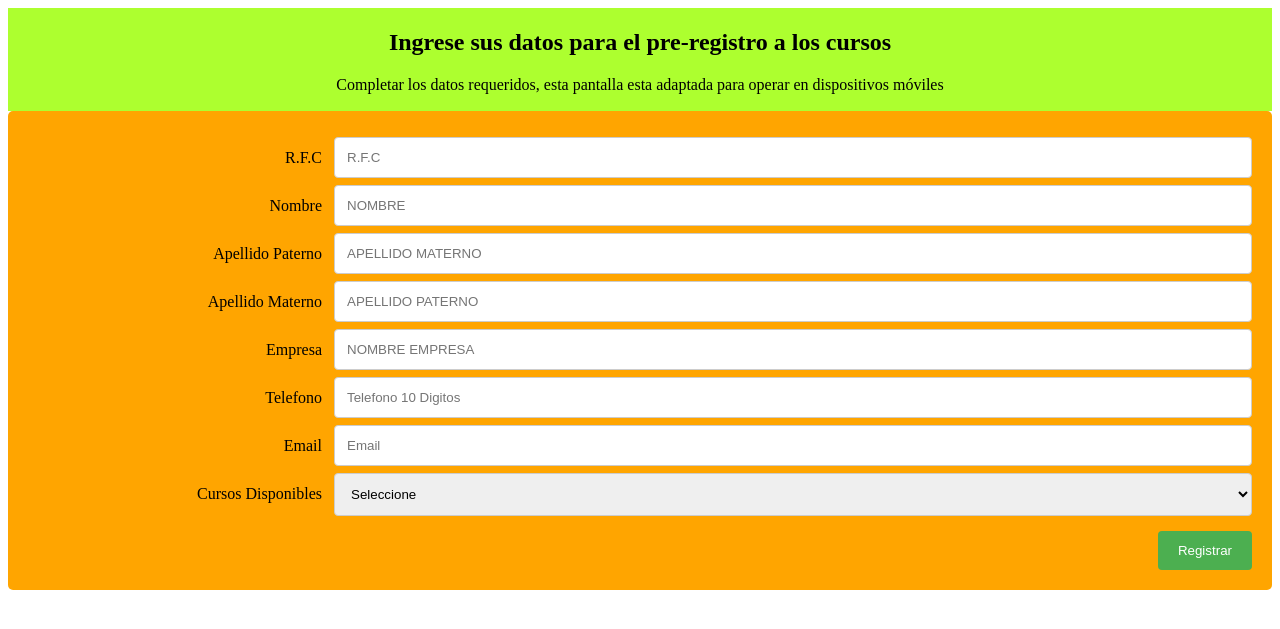
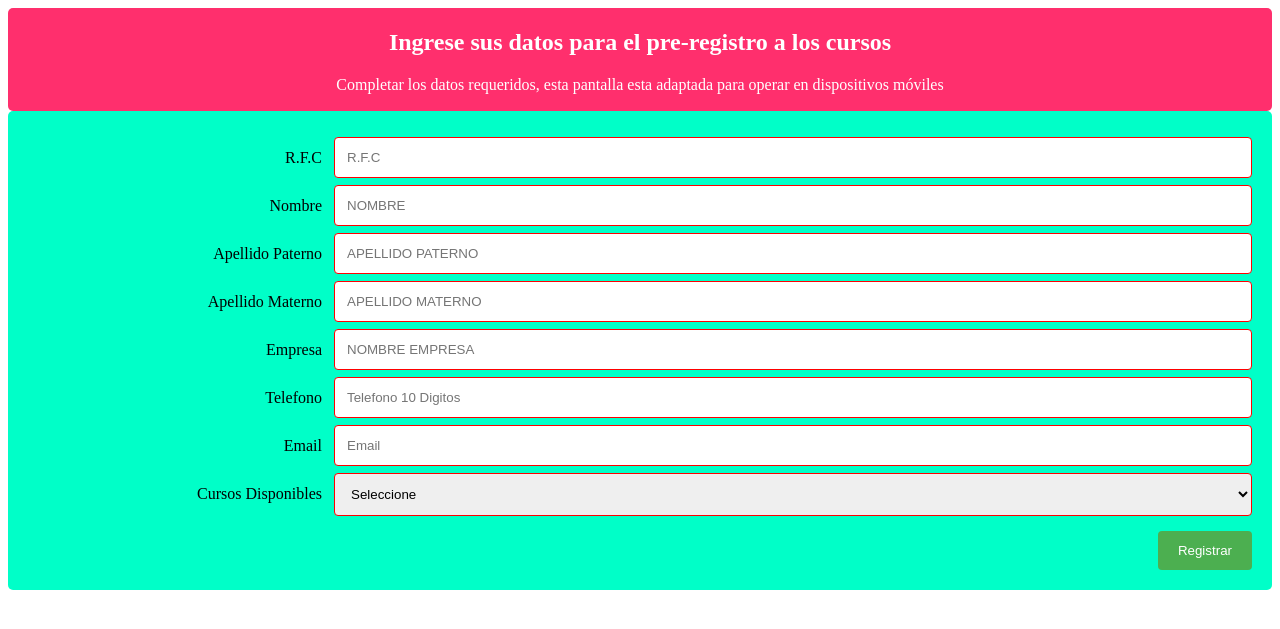
Before and after one commit to deorelaLara/DesarrolloWeb, a PHP site: page /aspirantes.php in a window 1280 px wide. Shown: the top 629 px of the page. Run offline with PHP 8.4, Linux system fonts and the light colour scheme; some web fonts are replaced.

Commit message:
Agregue validaciones en formulario aspirantes

```diff
--- a/Registro/aspirantes.php
+++ b/Registro/aspirantes.php
@@ -19,37 +19,40 @@
             <div class="row" id="rfc">
                 <div class="col-25">
                     <label for="lrfc">R.F.C</label>
-                    <label id="status"></label>
+                    <label id="status_rfc" ></label>
                 </div>
                 <div class="col-75">
-                    <input type="text" class="mayusculas" name="irfc" id="irfc" maxlength="13" size="20" placeholder="R.F.C" onkeyup="validaRFC2();">
+                    <input type="text" class="mayusculas" name="irfc" id="irfc" maxlength="13" size="20" placeholder="R.F.C" onkeyup="validaRFC2();" required>
                 </div>
             </div>
 
             <div class="row">
                 <div class="col-25">
                     <label for="lnom">Nombre</label>
+                    <label id="status_name"></label>
                 </div>
                 <div class="col-75">
-                    <input type="text" class="mayusculas" ame="inombre" id="inombre" maxlength="30" size="40" placeholder="Nombre">
+                    <input type="text" class="mayusculas" ame="inombre" id="inombre" maxlength="30" size="40" placeholder="Nombre" onkeyup="validaFullName();" required>
                 </div>
             </div>
 
             <div class="row">
                 <div class="col-25">
                     <label for="lapellidoPat">Apellido Paterno</label>
+                    <label id="status_apellidoPat"></label>
                 </div>
                 <div class="col-75">
-                    <input type="text" class="mayusculas" name="iapellidoPat" id="iapellidoPat" maxlength="30" size="20" placeholder="Apellido Materno">
+                    <input type="text" class="mayusculas" name="iapellidoPat" id="iapellidoPat" maxlength="30" size="20" placeholder="Apellido Paterno" onkeyup="validaFullName();" required>
                 </div>
             </div>
 
             <div class="row">
                 <div class="col-25">
                     <label for="lapellidoMat">Apellido Materno</label>
+                    <label id="status_apellidoMat"></label>
                 </div>
                 <div class="col-75">
-                    <input type="text" class="mayusculas" name="iapellidoMat" id="iapellidoMat" maxlength="30" size="20" placeholder="Apellido Paterno">
+                    <input type="text" class="mayusculas" name="iapellidoMat" id="iapellidoMat" maxlength="30" size="20" placeholder="Apellido Materno" onkeyup="validaFullName();" required>
                 </div>
             </div>
 
@@ -58,7 +61,7 @@
                     <label for="lemp">Empresa</label>
                 </div>
                 <div class="col-75">
-                    <input type="text" class="mayusculas" name="iempresa" id="iempresa" maxlength="30" size="40" placeholder="Nombre Empresa">
+                    <input type="text" class="mayusculas" name="iempresa" id="iempresa" maxlength="30" size="40" placeholder="Nombre Empresa" required>
                 </div>
             </div>
 
@@ -67,7 +70,7 @@
                     <label for="ltel">Telefono</label>
                 </div>
                 <div class="col-75">
-                    <input type="tel" pattern="[0-9]{10}" name="itel" id="itel" maxlength="10" size="15" placeholder="Telefono 10 Digitos">
+                    <input type="tel" pattern="[0-9]{10}" name="itel" id="itel" maxlength="10" size="15" placeholder="Telefono 10 Digitos" required>
                 </div>
             </div>
 
@@ -76,7 +79,7 @@
                     <label for="lemail">Email</label>
                 </div>
                 <div class="col-75">
-                    <input type="email" name="iemail" id="iemail" maxlength="60" size="80" placeholder="Email">
+                    <input type="email" name="iemail" id="iemail" maxlength="60" size="80" placeholder="Email" required>
                 </div>
             </div>
             <div class="row">
--- a/Registro/css/styles.css
+++ b/Registro/css/styles.css
@@ -3,12 +3,21 @@
     -moz-box-sizing: border-box;
     box-sizing: border-box
 }
+@font-face {
+  font-family: 'Metal Mania';
+  font-style: normal;
+  font-weight: 400;
+  src: local('Metal Mania'), local('MetalMania-Regular'), url(http://themes.googleusercontent.com/static/fonts/metalmania/v2/_MPduYXiaptg6GQ2M6AHtJ0EAVxt0G0biEntp43Qt6E.ttf) format('truetype');
+}
 #hdr{
-    background: greenyellow;
+    background: rgb(255, 47, 109);
     padding: 1px;
+    color: #FFFFFF;
+    border-radius: 5px;
 }
 p{
     text-align: center;
+    font-family:'Metal Mania';
 }
 body{
    /* background: radial-gradient(circle, rgba(238,174,202,1) 0%, rgba(36,76,117,1) 100%); */
@@ -45,7 +54,7 @@ input[type=submit]{
     border-radius: 5px;
     /*background:linear-gradient(0deg, rgba(34,193,195,0.8) 20%, rgba(255,171,13,0.8) 78%); */
     /*background: radial-gradient(circle, rgba(238,174,202,0.5) 0%, rgba(111,153,197,0.5) 100%);     */
-    background: orange;
+    background: rgb(0, 255, 200);
     padding: 20px;
 }
 
@@ -95,6 +104,16 @@ input[type=submit]{
 .mayusculas{
     text-transform: uppercase;
 }
+/* ligado con el required*/
+select, input:optional{
+    border-color: gray;
+}
+select, input:valid{
+    border-color: green;
+}
+select, input:invalid{
+    border-color: red
+}
 
 @media screen and (max-width: 600px){
 
```
Also changed, not shown: Registro/js/my_functions.js (+65 -6 lines).
